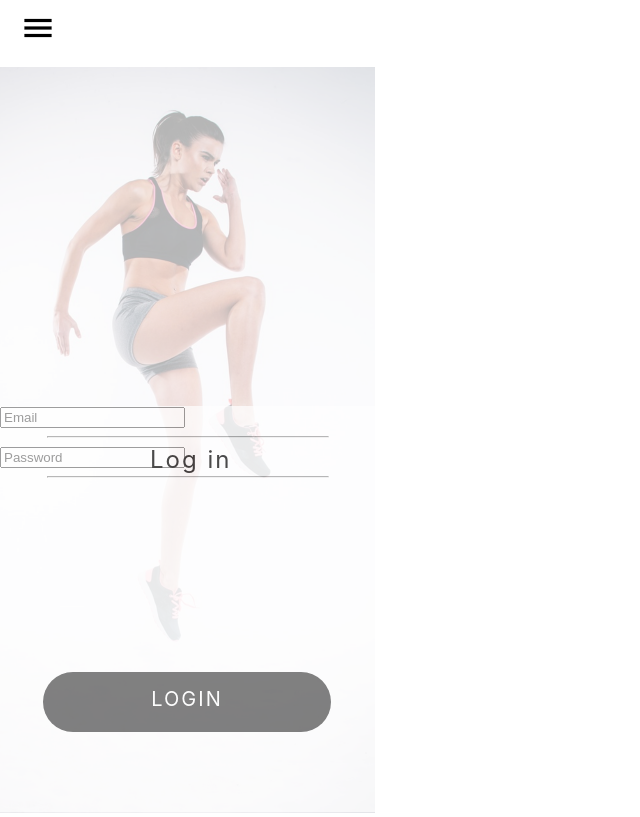
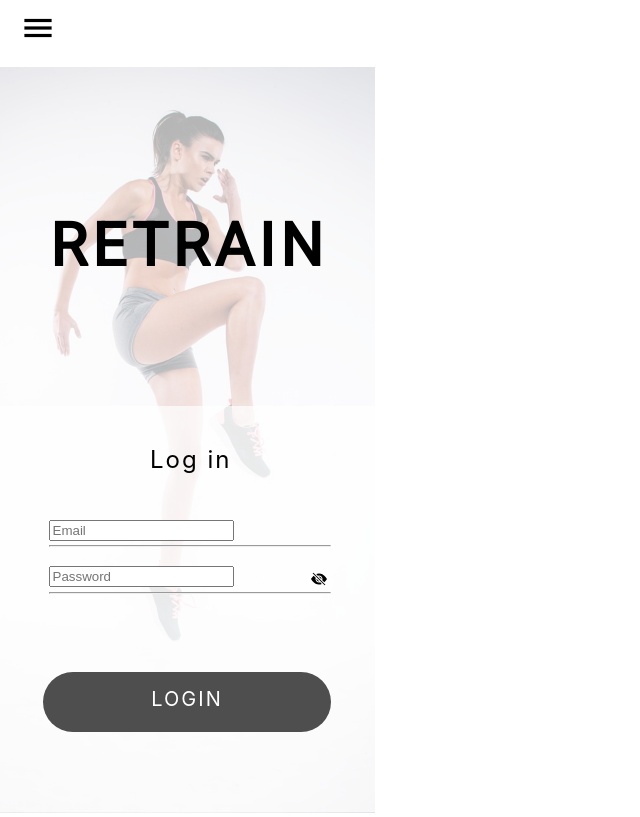
Before and after one commit to petermijkje/workout_app2, a React (Create React App) app in the folder workout_app/: page /Login in a window 1280 px wide. Shown: the whole page, without its empty margins (0-640 px from the left). Built offline with nearby package versions, Linux system fonts and the light colour scheme.

Commit message:
made own retrain logo component to pass around easier

```diff
--- /dev/null
+++ b/workout_app/src/components/retrain-logo/RetrainLogo.component.jsx
@@ -0,0 +1,16 @@
+import React from 'react'
+import './retrain-logo.styles.scss'
+
+function RetrainLogo() {
+  return (
+    <div className="retrain-logo">
+      <h1>RETRAIN</h1>
+      <div className="retrain-text">
+        A fitness app for
+        <br /> your future
+      </div>
+    </div>
+  )
+}
+
+export default RetrainLogo
--- /dev/null
+++ b/workout_app/src/components/retrain-logo/retrain-logo.styles.scss
@@ -0,0 +1,24 @@
+@import url('https://fonts.googleapis.com/css2?family=Roboto&display=swap');
+
+.homepage {
+  position: absolute;
+}
+
+h1 {
+  position: absolute;
+  top: 170px;
+  left: 50px;
+  font-family: 'roboto';
+  letter-spacing: 5px;
+  font-size: 60px;
+}
+
+.retrain-text {
+  font-size: 12px;
+  position: absolute;
+  top: 270px;
+  right: 55px;
+  text-align: right;
+  letter-spacing: 2px;
+  color: black;
+}
--- a/workout_app/src/pages/HomePage/HomePage.component.jsx
+++ b/workout_app/src/pages/HomePage/HomePage.component.jsx
@@ -1,20 +1,15 @@
 import React from 'react'
 import './HomePage.styles.scss'
 import Photo from '../../workout.png'
+import RetrainLogo from '../../components/retrain-logo/RetrainLogo.component'
 
 import CustomButton from '../../components/custom-button/custom-button.component'
 
 function HomePage() {
   return (
     <div className="homepage">
+      <RetrainLogo />
       <img className="image" src={Photo} alt="Lady in Jumping Lunge" />
-      <h1>RETRAIN</h1>
-      <div className="homepage-text">
-        <span>
-          A fitness app for
-          <br /> your future
-        </span>
-      </div>
       <CustomButton />
       <div className="sign-up-text">
         Don't have an account? <u to="login">SIGN UP</u>
--- a/workout_app/src/pages/login-and-logout/login-and-logout.component.jsx
+++ b/workout_app/src/pages/login-and-logout/login-and-logout.component.jsx
@@ -1,11 +1,14 @@
 import React from 'react'
 import CustomButton from '../../components/custom-button/custom-button.component'
+import { BsEyeSlashFill } from 'react-icons/bs'
 
 import './login-and-logout.styles.scss'
+import RetrainLogo from '../../components/retrain-logo/RetrainLogo.component'
 
 function Login() {
   return (
     <div className="login">
+      <RetrainLogo />
       <div className="login-div">
         <div className="login-title">Log in</div>
         <form>
@@ -17,7 +20,7 @@ function Login() {
               placeholder="Email"
             />
           </label>
-          <hr />
+          <hr className="hr-email" />
           <label>
             <input
               className="password"
@@ -26,7 +29,8 @@ function Login() {
               placeholder="Password"
             />
           </label>
-          <hr />
+          <hr className="hr-password" />
+          <BsEyeSlashFill className="eye-slash" />
           <CustomButton />
         </form>
       </div>
--- a/workout_app/src/pages/login-and-logout/login-and-logout.styles.scss
+++ b/workout_app/src/pages/login-and-logout/login-and-logout.styles.scss
@@ -3,11 +3,10 @@
 }
 
 .login-div {
-  background-color: white;
+  background-color: rgba(255, 255, 255, 0.7);
   position: absolute;
   height: 406px;
   width: 375px;
-  opacity: 0.7;
   top: 406px;
 }
 
@@ -21,6 +20,34 @@
   letter-spacing: 2px;
 }
 
-hr {
+.email {
+  position: absolute;
+  top: 113.5px;
+  left: 48.5px;
+}
+
+.hr-email {
+  position: absolute;
   width: 280px;
+  top: 130.5px;
+  left: 48.5px;
 }
+
+.password {
+  position: absolute;
+  left: 48.5px;
+  top: 160px;
+}
+
+.hr-password {
+  position: absolute;
+  width: 280px;
+  top: 178px;
+  left: 48.5px;
+}
+
+.eye-slash {
+  position: absolute;
+  top: 165px;
+  right: 48.5px;
+}
```
